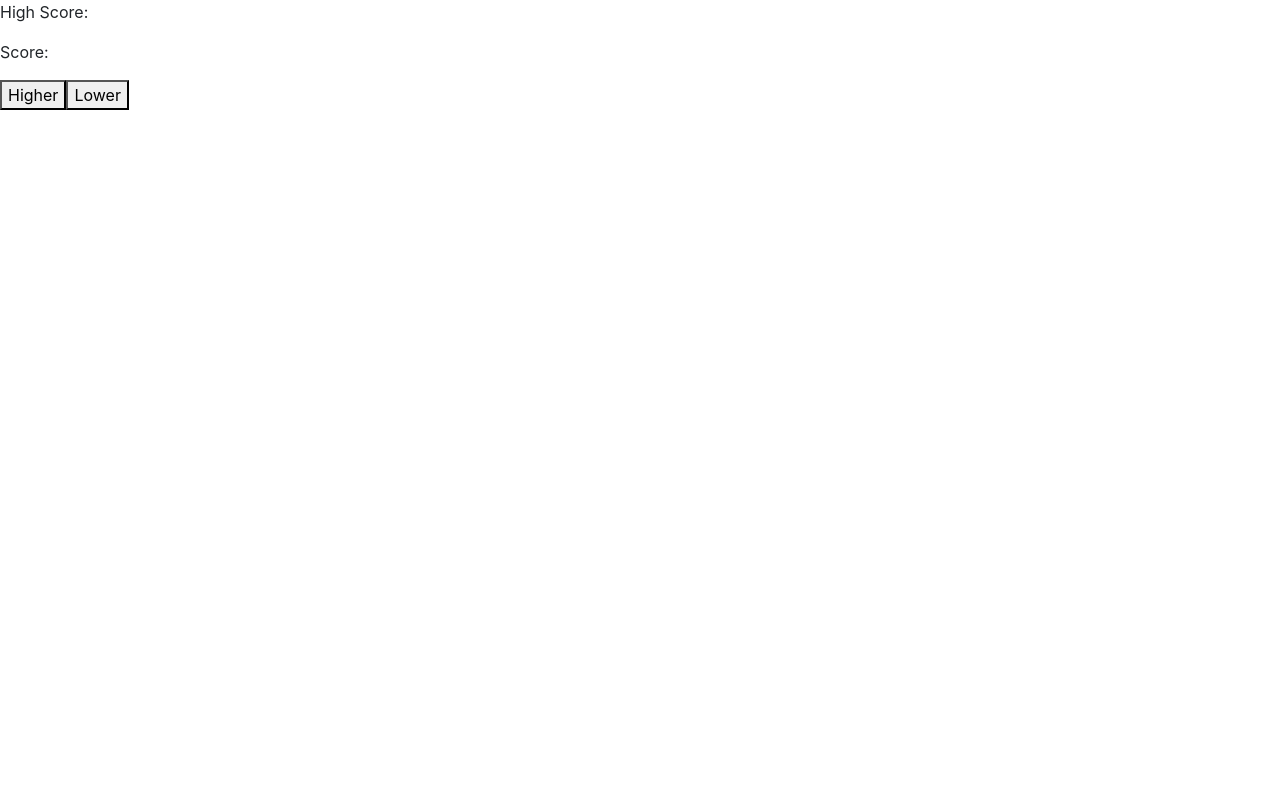
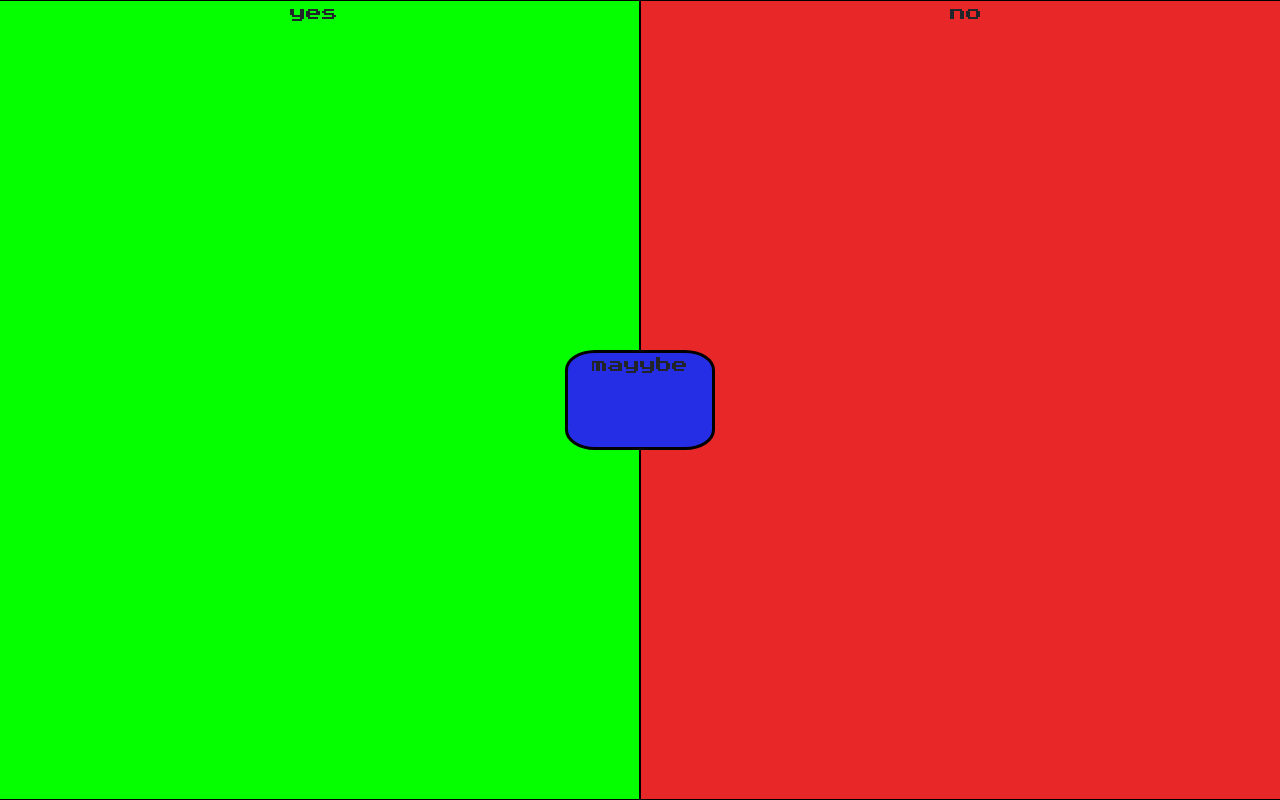
Before and after one commit to MasWill/BullorBear, a React (Create React App) app in the folder frontend/: page /playing in a window 1280 px wide. Built offline with nearby package versions, Linux system fonts and the light colour scheme.

Commit message:
worked on playing page

```diff
--- a/frontend/src/index.css
+++ b/frontend/src/index.css
@@ -39,7 +39,7 @@ code {
   text-align: center;
 
   color: #05FF00;
-  border: 3px solid #FFFFFF;
+  border: 3px solid #ffffff;
 }
 
 .main-question {
@@ -53,10 +53,50 @@ code {
   /* identical to box height */
   text-align: center;
 
-  color: #FFFFFF;
+  color: #ffffff;
 }
 
 .main-play-button {
   width: 338px;
   height: 61.67px;
 }
+
+.playing-content{
+  font-family: 'Press Start 2P';
+  font-style: normal;
+  font-weight: 400;
+  text-align: center;
+  position: relative;
+
+}
+.playing-bg{
+  background-color:#05FF00;
+  border: 1px solid #000000;
+  width:50%;
+}
+
+.playing-bg-2{
+  background-color:#E82828;
+  border: 1px solid #000000;
+  width:50%;
+}
+
+.playing-center {
+  background-color:#262EE5;
+  border: 3px solid #000000;
+  border-radius: 20%;
+  position: absolute;
+  top:0%;
+  left:0%;
+  bottom:0%;
+  right:0%;
+  margin:auto;
+  width: 150px;
+  height: 100px;
+
+}
+
+.row {
+  display: flex;
+  height: 100vh;
+}
--- a/frontend/src/pages/Playing.jsx
+++ b/frontend/src/pages/Playing.jsx
@@ -3,14 +3,20 @@ import React from 'react'
 
 const Playing = () => {
     return (
-        <div>
-            <p>High Score: </p>
-            <p>Score: </p>
-            <button className="higher-lowerbtn">Higher</button>
-            <button className="higher-lowerbtn">Lower</button>
+        <div className='playing-content'>
+            <div className='playing-center'> mayybe </div>
+            <div className='row'>
+                <div className='playing-bg'>
+                    yes
+                </div>
+                <div className='playing-bg-2'>
+                    no
+                </div>
+            </div>
+
+        </div>
 
 
-        </div>
     )
 }
 
```
